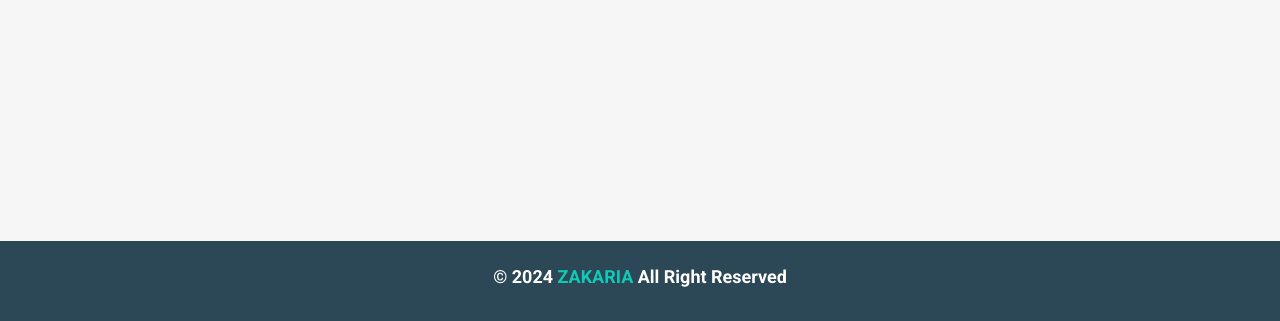
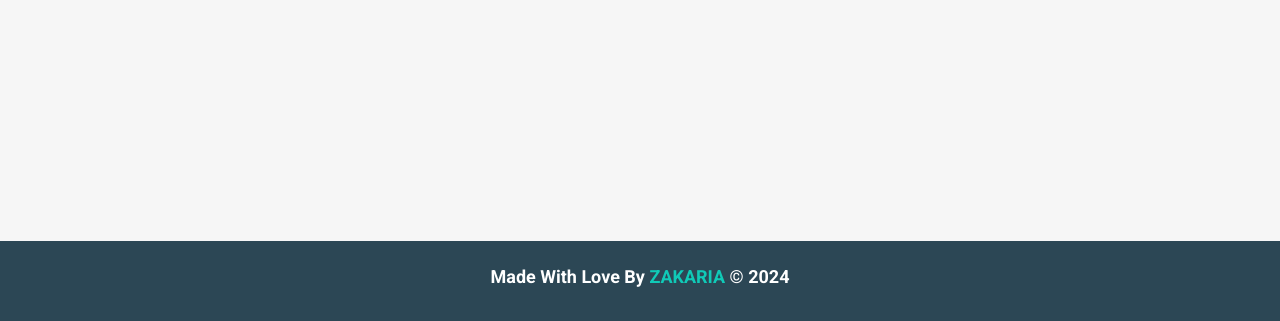
Before and after one commit to BoulbaroudZaki/HTML-CSS-1st-Template, a plain HTML site: page index.html in a window 1280 px wide. Shown: the part 4319-4640 px from the top of the page. Drawn offline with Linux system fonts and the light colour scheme.

Commit message:
index.html

```diff
--- a/index.html
+++ b/index.html
@@ -217,7 +217,7 @@
 
     <!-- Start Footer -->
     <div class="footer">
-      <p>&copy; 2024 <span>ZAKARIA</span> All Right Reserved</p>
+      <p>Made With Love By <span>ZAKARIA</span> &copy; 2024</p>
     </div>
     <!-- End Footer -->
   </body>
```
